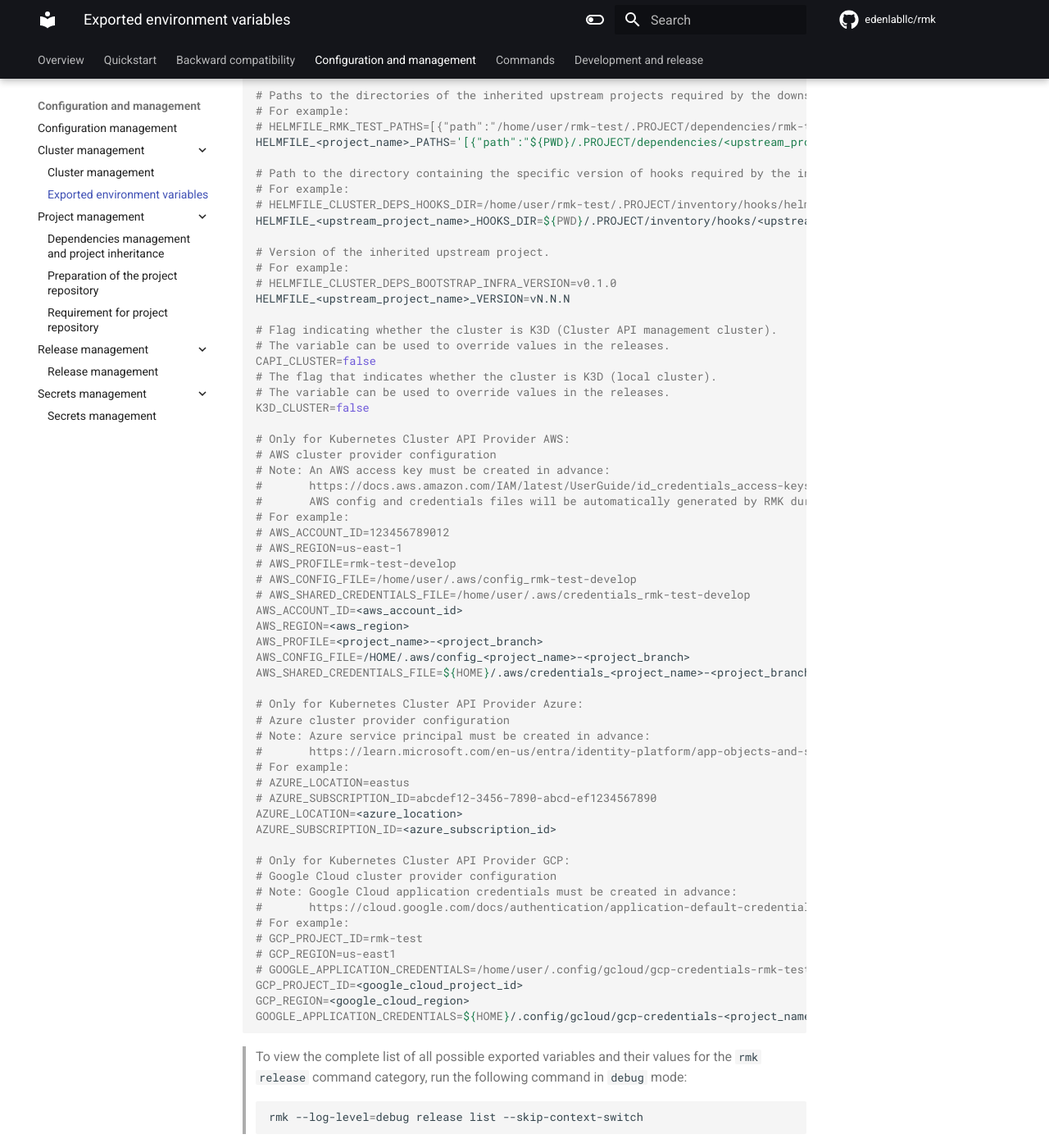
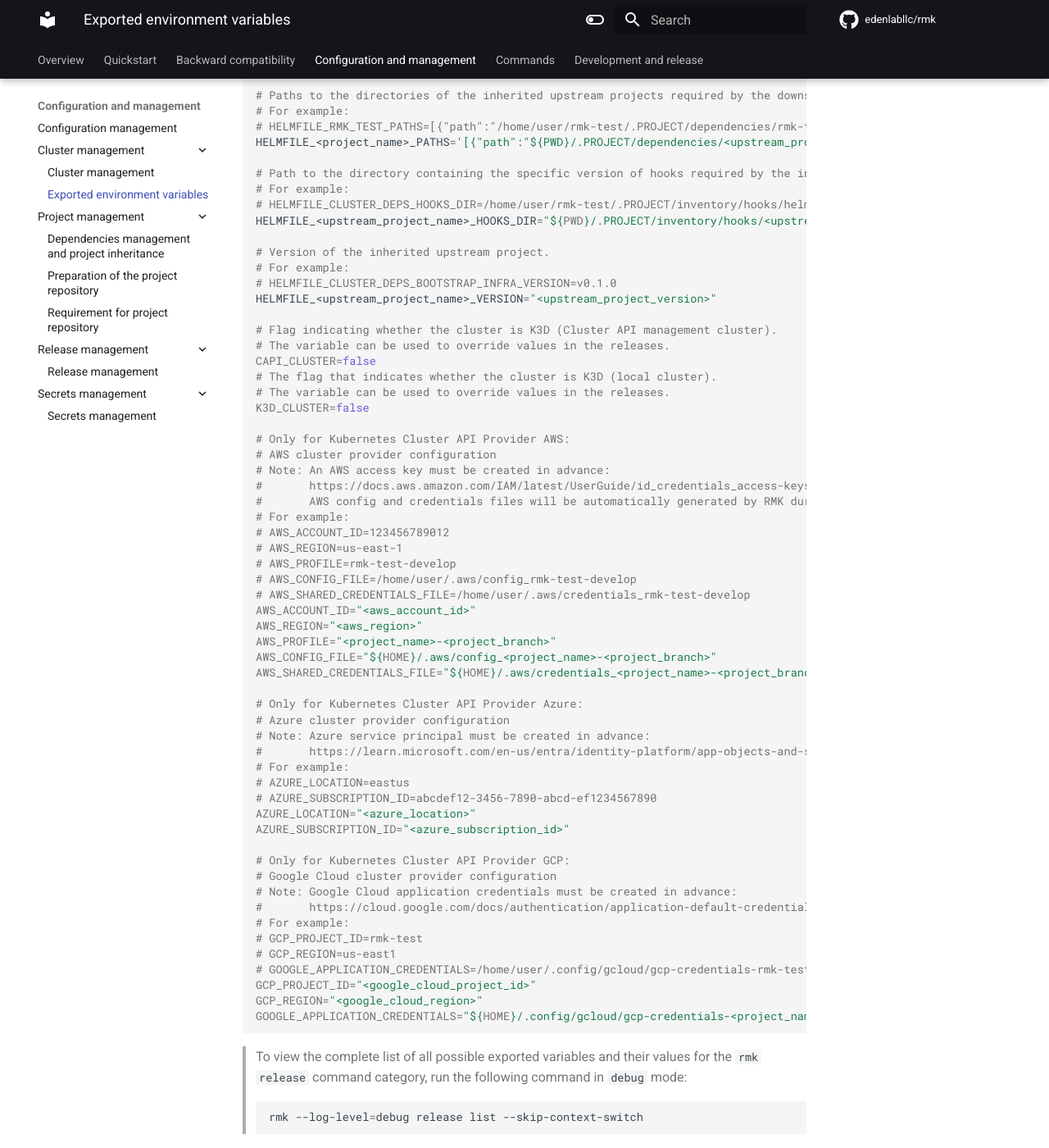
Before and after one commit to edenlabllc/rmk, an MkDocs documentation site: the page built from docs/configuration/cluster-management/exported-environment-variables.md, in a window 1280 px wide and 1400 px high, scrolled down 828 px. Shown: the whole window at 82% size. Built offline with MkDocs 1.6.1 and Material for MkDocs 9.7.7, drawn with Linux system fonts in a browser that asks for light colours; comment, search, counter and statistics services are not loaded; the version menu is left out; some of the changed text lies outside the part shown.

Commit message:
#59 - Update exported-environment-variables.md.

````diff
--- a/docs/configuration/cluster-management/exported-environment-variables.md
+++ b/docs/configuration/cluster-management/exported-environment-variables.md
@@ -6,33 +6,33 @@ By default, RMK exports the following environment variables to each execution of
 # Tenant name, which is equivalent to the project name.
 # For example:
 # TENANT=rmk-test
-TENANT=<project_name>
+TENANT="<project_name>"
 
 # RMK configuration name for the current project (tenant) and environment.
 # For example:
 # NAME=rmk-test-develop
-NAME=<project_name>-<project_branch>
+NAME="<project_name>-<project_branch>"
 
 # Root domain name for target applications in the cluster.
 # For example:
 # ROOT_DOMAIN=rmk-test-develop.example.com
-ROOT_DOMAIN=<project_name>-<project_branch>.<domain>
+ROOT_DOMAIN="<project_name>-<project_branch>.<domain>"
 
 # Path to the file containing the merged private SOPS Age keys.
 # For example:
 # SOPS_AGE_KEY_FILE=/home/user/.rmk/sops-age-keys/rmk-test/.keys.txt
-SOPS_AGE_KEY_FILE=${HOME}/.rmk/sops-age-keys/<project_name>/.keys.txt
+SOPS_AGE_KEY_FILE="${HOME}/.rmk/sops-age-keys/<project_name>/.keys.txt"
 
 # GitHub Personal Access Token (PAT).
 # https://docs.github.com/en/authentication/keeping-your-account-and-data-secure/managing-your-personal-access-tokens
 # For example:
 # GITHUB_TOKEN=ghp_xxxxxxxxxxxxxxxxxxxxxxxxxxxxxxxx
-GITHUB_TOKEN=<github_personal_access_token>
+GITHUB_TOKEN="<github_personal_access_token>"
 
 # Path to the directory containing the specific version of hooks required by the downstream (current) project.
 # For example:
 # HELMFILE_RMK_TEST_HOOKS_DIR=/home/user/rmk-test/.PROJECT/inventory/hooks/helmfile.hooks.infra-v1.29.1
-HELMFILE_<project_name>_HOOKS_DIR=${PWD}/.PROJECT/inventory/hooks/<project_hooks_repo_name>-<project_hooks_version>
+HELMFILE_<project_name>_HOOKS_DIR="${PWD}/.PROJECT/inventory/hooks/<project_hooks_repo_name>-<project_hooks_version>"
 
 # Paths to the directories of the inherited upstream projects required by the downstream (current) project (in JSON format).
 # For example:
@@ -42,12 +42,12 @@ HELMFILE_<project_name>_PATHS='[{"path":"${PWD}/.PROJECT/dependencies/<upstream_
 # Path to the directory containing the specific version of hooks required by the inherited upstream project.
 # For example:
 # HELMFILE_CLUSTER_DEPS_HOOKS_DIR=/home/user/rmk-test/.PROJECT/inventory/hooks/helmfile.hooks.infra-v1.29.1
-HELMFILE_<upstream_project_name>_HOOKS_DIR=${PWD}/.PROJECT/inventory/hooks/<upstream_project_hooks_repo_name>-<upstream_project_hooks_version>
+HELMFILE_<upstream_project_name>_HOOKS_DIR="${PWD}/.PROJECT/inventory/hooks/<upstream_project_hooks_repo_name>-<upstream_project_hooks_version>"
 
 # Version of the inherited upstream project.
 # For example:
 # HELMFILE_CLUSTER_DEPS_BOOTSTRAP_INFRA_VERSION=v0.1.0
-HELMFILE_<upstream_project_name>_VERSION=vN.N.N
+HELMFILE_<upstream_project_name>_VERSION="<upstream_project_version>"
 
 # Flag indicating whether the cluster is K3D (Cluster API management cluster).
 # The variable can be used to override values in the releases.
@@ -67,11 +67,11 @@ K3D_CLUSTER=false
 # AWS_PROFILE=rmk-test-develop
 # AWS_CONFIG_FILE=/home/user/.aws/config_rmk-test-develop
 # AWS_SHARED_CREDENTIALS_FILE=/home/user/.aws/credentials_rmk-test-develop
-AWS_ACCOUNT_ID=<aws_account_id>
-AWS_REGION=<aws_region>
-AWS_PROFILE=<project_name>-<project_branch>
-AWS_CONFIG_FILE=/HOME/.aws/config_<project_name>-<project_branch>
-AWS_SHARED_CREDENTIALS_FILE=${HOME}/.aws/credentials_<project_name>-<project_branch>
+AWS_ACCOUNT_ID="<aws_account_id>"
+AWS_REGION="<aws_region>"
+AWS_PROFILE="<project_name>-<project_branch>"
+AWS_CONFIG_FILE="${HOME}/.aws/config_<project_name>-<project_branch>"
+AWS_SHARED_CREDENTIALS_FILE="${HOME}/.aws/credentials_<project_name>-<project_branch>"
 
 # Only for Kubernetes Cluster API Provider Azure:
 # Azure cluster provider configuration
@@ -80,8 +80,8 @@ AWS_SHARED_CREDENTIALS_FILE=${HOME}/.aws/credentials_<project_name>-<project_bra
 # For example:
 # AZURE_LOCATION=eastus
 # AZURE_SUBSCRIPTION_ID=abcdef12-3456-7890-abcd-ef1234567890
-AZURE_LOCATION=<azure_location>
-AZURE_SUBSCRIPTION_ID=<azure_subscription_id>
+AZURE_LOCATION="<azure_location>"
+AZURE_SUBSCRIPTION_ID="<azure_subscription_id>"
 
 # Only for Kubernetes Cluster API Provider GCP:
 # Google Cloud cluster provider configuration
@@ -91,9 +91,9 @@ AZURE_SUBSCRIPTION_ID=<azure_subscription_id>
 # GCP_PROJECT_ID=rmk-test
 # GCP_REGION=us-east1
 # GOOGLE_APPLICATION_CREDENTIALS=/home/user/.config/gcloud/gcp-credentials-rmk-test-develop.json
-GCP_PROJECT_ID=<google_cloud_project_id>
-GCP_REGION=<google_cloud_region>
-GOOGLE_APPLICATION_CREDENTIALS=${HOME}/.config/gcloud/gcp-credentials-<project_name>-<project_branch>.json
+GCP_PROJECT_ID="<google_cloud_project_id>"
+GCP_REGION="<google_cloud_region>"
+GOOGLE_APPLICATION_CREDENTIALS="${HOME}/.config/gcloud/gcp-credentials-<project_name>-<project_branch>.json"
 ```
 
 > To view the complete list of all possible exported variables and their values for the `rmk release` command category,
````
